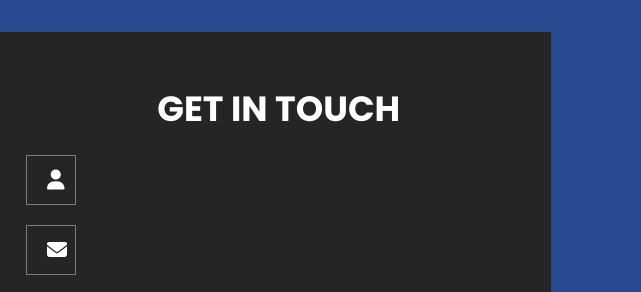
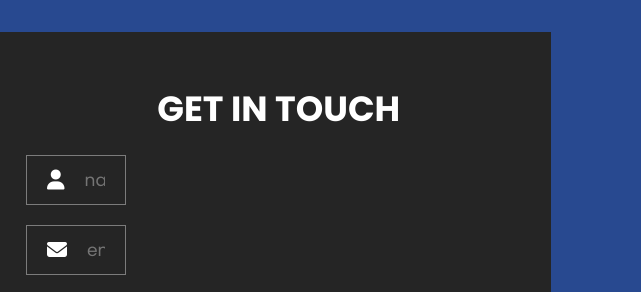
Before and after one commit to kavimanik/CSE565Assignment5V2, a plain HTML site: page contact.html in a window 1280 px wide. Shown: the part 234-526 px from the top of the page, 639-1280 px from the left. Drawn offline with Linux system fonts and the light colour scheme.

Commit message:
styling of input box

```diff
--- a/contact.html
+++ b/contact.html
@@ -85,11 +85,11 @@
         <iframe class="map" src="https://www.google.com/maps/embed?pb=!1m18!1m12!1m3!1d983.3235940970079!2d8.540719273659763!3d47.3713194174677!2m3!1f0!2f0!3f0!3m2!1i1024!2i768!4f13.1!3m3!1m2!1s0x47900a00aa1e1d17%3A0x278f576acdd580f5!2sStorchen%20Z%C3%BCrich%20-%20Lifestyle%20Boutique%20Hotel!5e0!3m2!1sde!2sch!4v1658505945506!5m2!1sde!2sch" allowfullscreen="" loading="lazy" referrerpolicy="no-referrer-when-downgrade"></iframe>
         <form>
             <h3>get in touch</h3>
-            <div class="inputBox" style="height: 50px; width: 50px;">
+            <div class="inputBox" style="height: 50px; width: 100px;">
                 <i class="fas fa-user"></i>
                 <input type="text" placeholder="name" >
             </div>
-            <div class="inputBox" style="height: 50px; width: 50px;">
+            <div class="inputBox" style="height: 50px; width: 100px;">
                 <i class="fas fa-envelope"></i>
                 <input type="email" placeholder="email" >
             </div>
```
